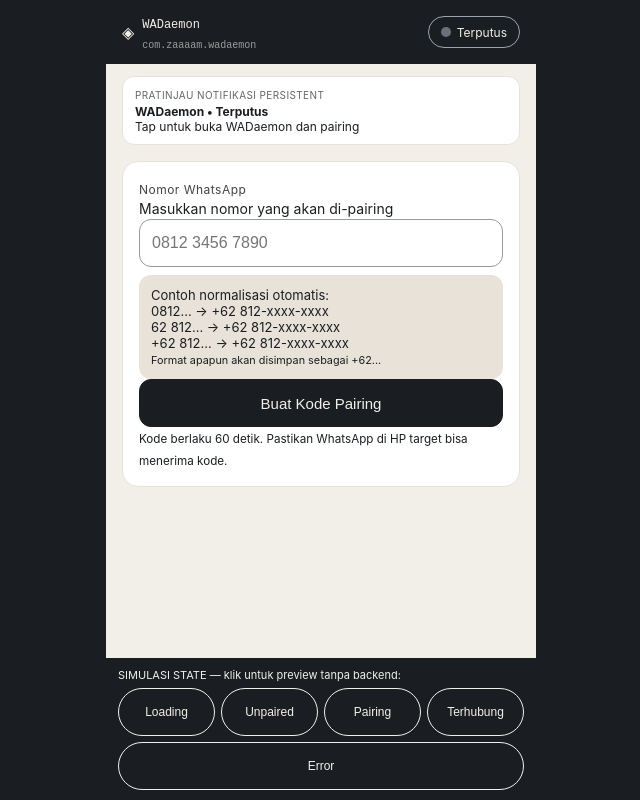
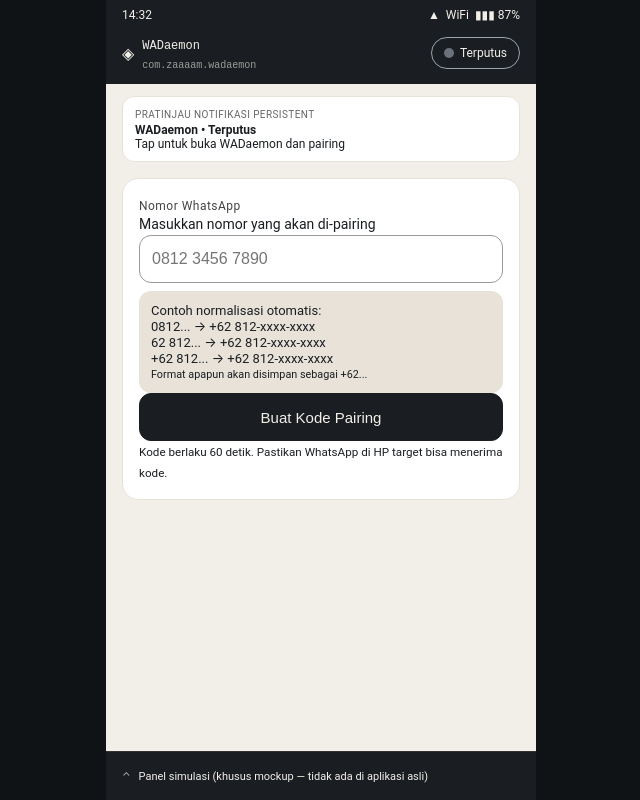
Before and after one commit to az925-crypto/WADaemon, a plain HTML site: page mockup/index.html in a window 1280 px wide. Shown: the whole page, without its empty margins (319-959 px from the left). Drawn offline with Linux system fonts and the light colour scheme.

Commit message:
Mockup: statusbar Android + font Roboto + panel simulasi collapsible (terasa aplikasi)

```diff
--- a/mockup/index.html
+++ b/mockup/index.html
@@ -11,10 +11,14 @@
     --r-lg:16px; --r-md:12px; --r-pill:999px;
   }
   *{box-sizing:border-box}
-  body{margin:0;background:var(--ink);font-family:Inter,system-ui,sans-serif;color:var(--ink);
+  body{margin:0;background:#101315;font-family:Roboto,system-ui,-apple-system,sans-serif;color:var(--ink);
     display:flex;justify-content:center;min-height:100vh}
   .phone{width:min(430px,100%);min-height:100vh;background:var(--paper);
     display:flex;flex-direction:column;position:relative}
+  .statusbar{display:flex;align-items:center;justify-content:space-between;
+    padding:8px 16px 0;background:var(--ink);color:var(--paper);
+    font-size:12px;font-family:Roboto,system-ui,sans-serif}
+  .statusbar .sic{display:flex;gap:6px;align-items:center}
   .topbar{display:flex;align-items:center;gap:8px;padding:12px 16px;
     background:var(--ink);color:var(--paper)}
   .topbar .app{font-family:ui-monospace,monospace;font-size:12px}
@@ -66,8 +70,12 @@
     padding:12px;font-size:14px}
   .rowbtns{display:flex;gap:8px}.rowbtns>*{flex:1}
   .sim{position:sticky;bottom:0;background:var(--ink);color:var(--paper);
-    padding:10px 12px;font-size:11px}
-  .sim .btns{display:flex;gap:6px;flex-wrap:wrap;margin-top:6px}
+    font-size:11px;border-top:1px solid #333}
+  .sim summary{padding:12px 16px;min-height:48px;cursor:pointer;list-style:none;
+    display:flex;align-items:center;gap:8px}
+  .sim summary::before{content:"⌃";opacity:.7}
+  .sim[open] summary::before{content:"⌄"}
+  .sim .btns{display:flex;gap:6px;flex-wrap:wrap;padding:0 12px 12px}
   .sim button{flex:1;min-height:48px;border-radius:var(--r-pill);border:1px solid var(--paper);
     background:transparent;color:var(--paper);font-size:12px;min-width:80px}
   .dialog{position:fixed;inset:0;background:rgba(0,0,0,.5);display:none;
@@ -87,6 +95,7 @@
 <body data-state="loading">
 
 <div class="phone">
+  <div class="statusbar"><span>14:32</span><span class="sic"><span>▲</span><span>WiFi</span><span>▮▮▮ 87%</span></span></div>
   <div class="topbar">
     <span>◈</span>
     <span><span class="app">WADaemon</span><br><span class="pkg">com.zaaaam.wadaemon</span></span>
@@ -166,7 +175,8 @@
     </section>
   </main>
 
-  <div class="sim">SIMULASI STATE — klik untuk preview tanpa backend:
+  <details class="sim">
+    <summary>Panel simulasi (khusus mockup — tidak ada di aplikasi asli)</summary>
     <div class="btns">
       <button onclick="setState('loading',true)">Loading</button>
       <button onclick="setState('unpaired')">Unpaired</button>
@@ -174,7 +184,7 @@
       <button onclick="setState('connected')">Terhubung</button>
       <button onclick="setState('error')">Error</button>
     </div>
-  </div>
+  </details>
 </div>
 
 <div class="dialog" id="dlg"><div class="box">
```
